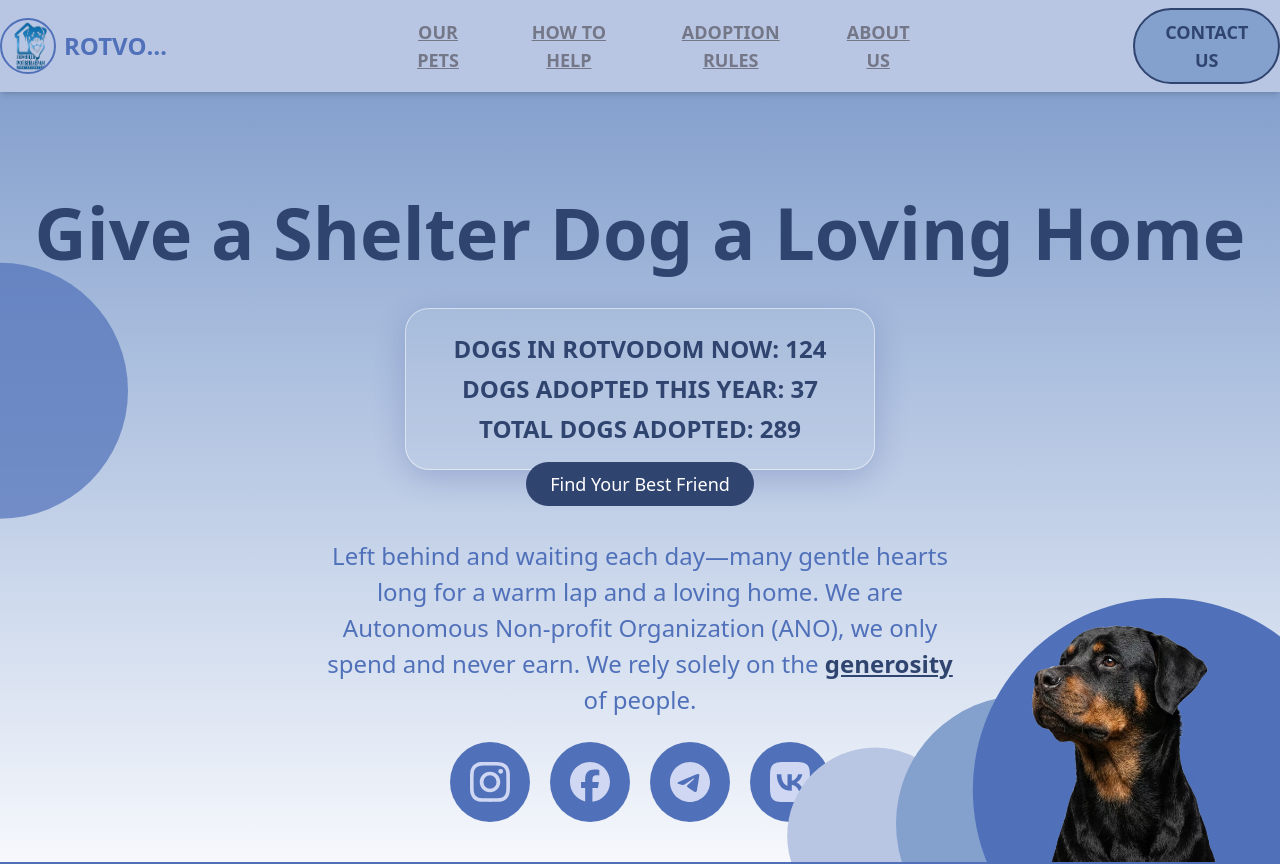
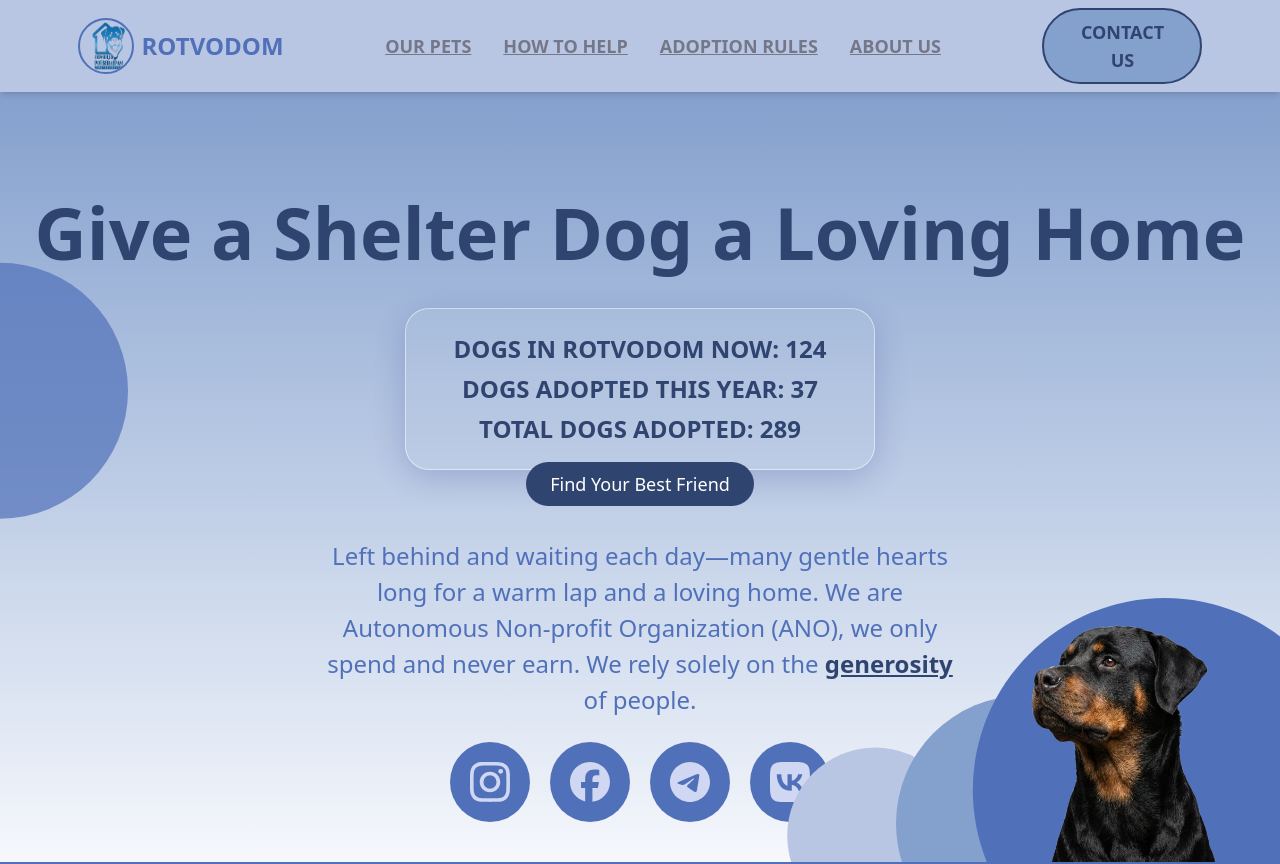
Before and after one commit to bavayra/dog-shelter, a React (Vite) app: page / in a window 1280 px wide. Shown: the top 864 px of the page. Built offline with nearby package versions, Linux system fonts and the light colour scheme.

Commit message:
style(header-1024): decreased gap, increased w of the cta, decreased h1 size, added px

```diff
--- a/src/components/Header.tsx
+++ b/src/components/Header.tsx
@@ -10,8 +10,8 @@ const Header = () => {
 
   return (
     <header className="bg-primary-200 sticky top-0 z-50 w-full overflow-x-hidden shadow-md">
-      <div className="xs:py-2 container mx-auto px-2 py-1 md:px-0">
-        <div className="flex flex-row items-center justify-evenly gap-30 md:gap-50">
+      <div className="xs:py-2 container mx-auto px-2 py-1 md:px-0 lg:px-4">
+        <div className="flex flex-row items-center justify-evenly gap-30 md:gap-50 lg:gap-6">
           <div className="flex min-w-0 flex-row items-center gap-1 sm:gap-2">
             <img
               src={LogoIcon}
@@ -19,14 +19,14 @@ const Header = () => {
               className="border-primary-500 xs:w-10 xs:h-10 tablet-sm:w-16 tablet-sm:h-16 h-8 w-8 shrink-0 rounded-full border-2 bg-transparent object-center sm:h-12 sm:w-12 md:h-14 md:w-14"
             />
             <div className="flex min-w-0 items-center">
-              <h1 className="text-primary-500 xs:text-base tablet-sm:text-3xl min-w-0 truncate text-sm leading-tight font-bold sm:text-2xl xl:text-2xl">
+              <h1 className="text-primary-500 xs:text-base tablet-sm:text-3xl min-w-0 truncate text-sm leading-tight font-bold sm:text-2xl lg:text-2xl xl:text-2xl">
                 {APP_NAME}
               </h1>
             </div>
           </div>
 
           <nav
-            className="hidden items-center gap-8 text-center lg:flex lg:flex-row lg:gap-2"
+            className="hidden items-center gap-8 text-center lg:flex lg:flex-row lg:gap-0"
             aria-label="Main navigation"
           >
             {headerLinks.map((link) => (
@@ -51,6 +51,7 @@ const Header = () => {
                   ?.scrollIntoView({ behavior: 'smooth' })
               }
               ariaLabel="Go to contact form"
+              className="lg:w-40"
             >
               CONTACT US
             </Button>
```
